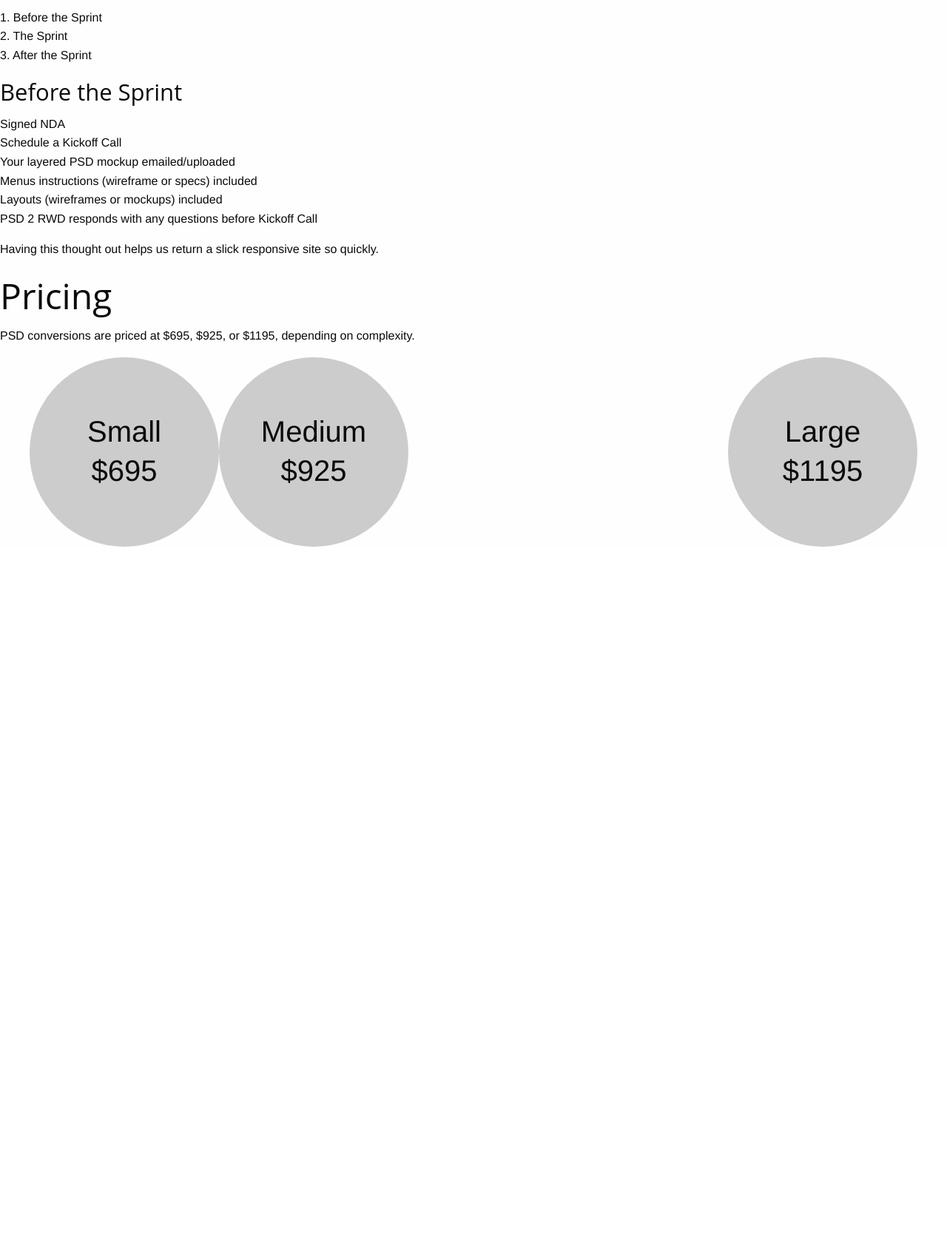
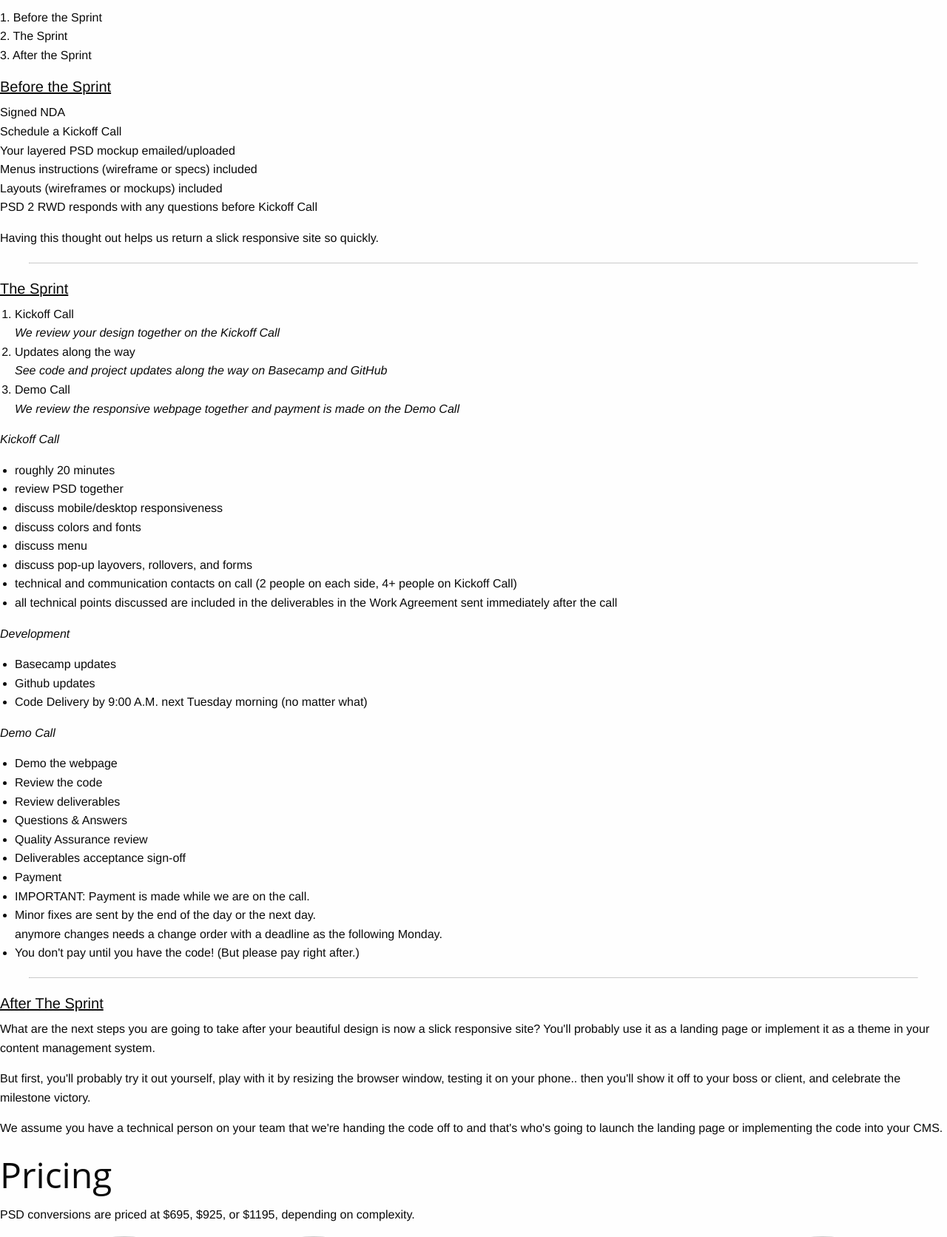
Before and after one commit to cleverbaker/psd2rwd, a PHP site: page / in a window 1280 px wide. Shown: the part 2262-3934 px from the top of the page at 74% size. Before the commit the page ends 3001 px from the top, so only its background shows below. Run offline with PHP 8.4, Linux system fonts and the light colour scheme.

Commit message:
Add "How It Works" section copy.

```diff
--- a/css/app.css
+++ b/css/app.css
@@ -299,6 +299,14 @@ section {
   clear: both;
 }
 
+.stage-title {
+  text-decoration: underline;
+  font-weight: normal;
+}
+
+.italic {
+  font-style: italic !important;
+}
 
 .circle {
     -moz-border-radius: 16em;
@@ -318,6 +326,10 @@ section {
   top: -50%;
   font-size: 2.5rem;
   line-height: 3.3rem;
+}
+
+.sub-line {
+  font-style: italic;
 }
 
 
--- a/index.html
+++ b/index.html
@@ -94,7 +94,7 @@
     <p>1.  Before the Sprint
     <br>2.  The Sprint
     <br>3.  After the Sprint
-    <h3>Before the Sprint</h3>
+    <h5 class="stage-title">Before the Sprint</h5>
     <p>Signed NDA
     <br>Schedule a Kickoff Call
     <br>Your layered PSD mockup emailed/uploaded
@@ -103,6 +103,58 @@
     <br>PSD 2 RWD responds with any questions before Kickoff Call
 
     <p>Having this thought out helps us return a slick responsive site so quickly.
+
+    <hr>
+    <h5 class="stage-title">The Sprint</h5>
+<ol>
+  <li>Kickoff Call<br>
+  <span class="sub-line">We review your design together on the Kickoff Call</span></li>
+  <li>Updates along the way<br>
+  <span class="sub-line">See code and project updates along  the way on Basecamp and GitHub</span></li>
+  <li>Demo Call<br>
+  <span class="sub-line">We review the responsive webpage together and payment is made on the Demo Call</span></li>
+</ol>
+
+<p><span class="italic">Kickoff Call</span>
+<ul>
+  <li>roughly 20 minutes</li>
+  <li>review PSD together</li>
+  <li>discuss mobile/desktop responsiveness</li>
+  <li>discuss colors and fonts</li>
+  <li>discuss menu</li>
+  <li>discuss pop-up layovers, rollovers, and forms</li>
+  <li>technical and communication contacts on call (2 people on each side, 4+ people on Kickoff Call)</li>
+  <li>all technical points discussed are included in the deliverables in the Work Agreement sent immediately after the call</li>
+  </ul>
+
+  <p><span class="italic">Development</span>
+  <ul>
+    <li>Basecamp updates</li>
+    <li>Github updates</li>
+    <li>Code Delivery by 9:00 A.M. next Tuesday morning (no matter what)</li>
+  </ul>
+
+  <p><span class="italic">Demo Call</span>
+  <ul>
+  <li>Demo the webpage</li>
+  <li>Review the code</li>
+  <li>Review deliverables</li>
+  <li>Questions & Answers</li>
+  <li>Quality Assurance review</li>
+  <li>Deliverables acceptance sign-off</li>
+  <li>Payment</li>
+  <li>IMPORTANT: Payment is made while we are on the call.
+  <li>Minor fixes are sent by the end of the day or the next day.<br>
+anymore changes needs a change order with a deadline as the following Monday.</li>
+<li>You don't pay until you have the code! (But please pay right after.)</li>
+  </ul>
+
+<hr>
+    <h5 class="stage-title">After The Sprint</h5>
+
+<p>What are the next steps you are going to take after your beautiful design is now a slick responsive site? You'll probably use it as a landing page or implement it as a theme in your content management system.
+<p>But first, you'll probably try it out yourself, play with it by resizing the browser window, testing it on your phone.. then you'll show it off to your boss or client, and celebrate the milestone victory.
+<p>We assume you have a technical person on your team that we're handing the code off to and that's who's going to launch the landing page or implementing the code into your CMS.
     </section>
     <section class="section-pricing">
     <h1>Pricing</h1>
```
